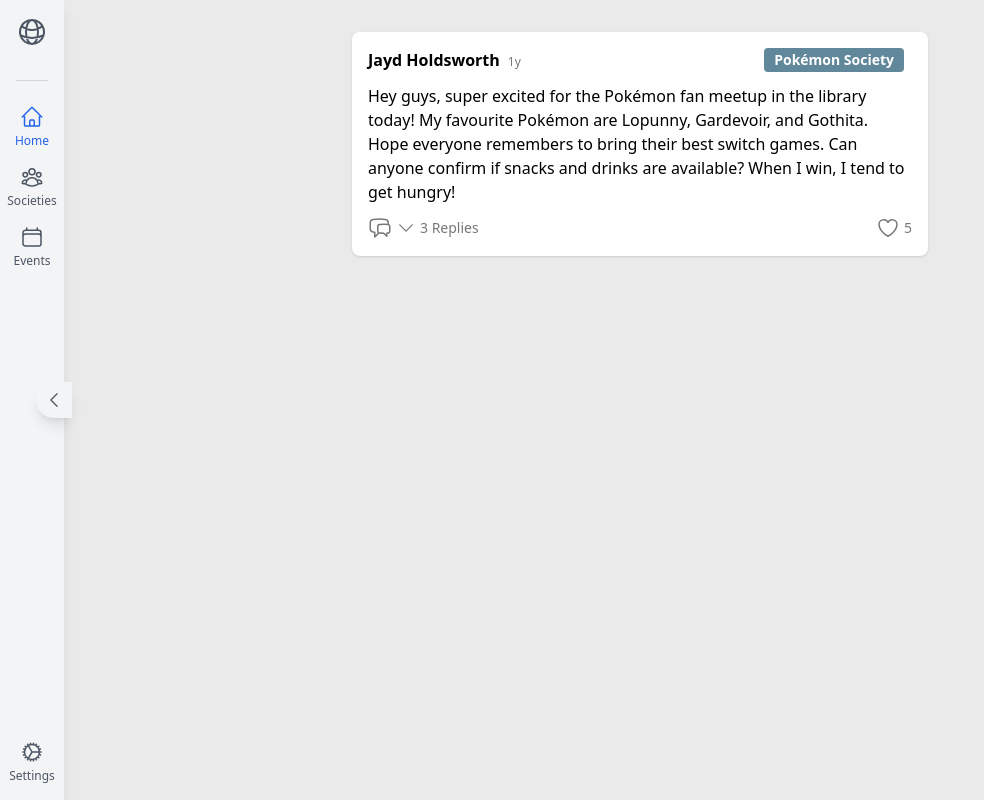
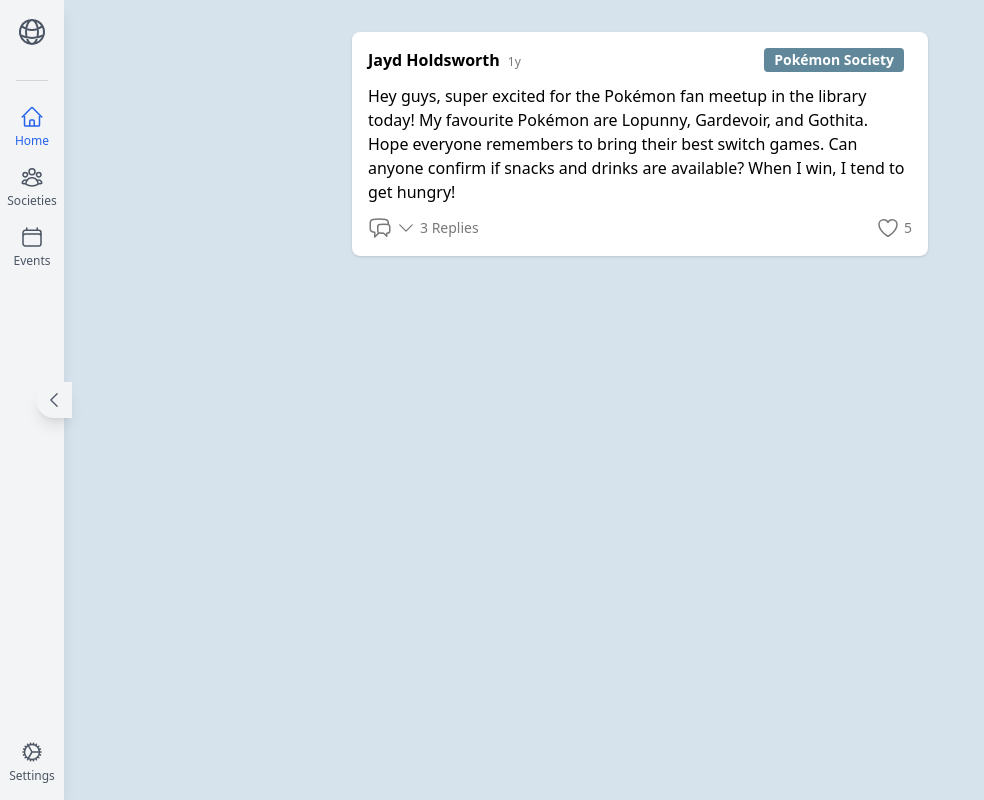
Before and after one commit to Jayd-H/UniSphere, a React (Vite) app in the folder Client/: page /home in a window 1280 px wide. Shown: the whole page, without its empty margins (0-984 px from the left). Built offline with nearby package versions, Linux system fonts and the light colour scheme.

Commit message:
Changed background to a pretty blue

```diff
--- a/Client/src/App.tsx
+++ b/Client/src/App.tsx
@@ -10,7 +10,7 @@ import Sidebar from './Components/Sidebar';
 // Define a layout component that includes the sidebar
 const LayoutWithSidebar = () => {
   return (
-    <div className="flex h-screen bg-luni-white">
+    <div className="flex h-screen bg-luni-light-blue">
       <Sidebar />
       <div className="flex-grow p-4 overflow-auto">
         <Outlet /> {/* This will render the content of the routed pages */}
--- a/Client/src/Pages/HomePage.tsx
+++ b/Client/src/Pages/HomePage.tsx
@@ -1,9 +1,11 @@
 // HomePage.tsx
 import React from 'react';
-import Feed from '../Components/Feed';
+import Feed from '../Components/Feed'; // Adjust the path as necessary
 
 const HomePage: React.FC = () => {
   return (
+    // Apply the bg-luni-light-blue class to the top-level div
+    // Also ensure it stretches to the full height by using h-screen
     <div>
       <Feed />
     </div>
```
